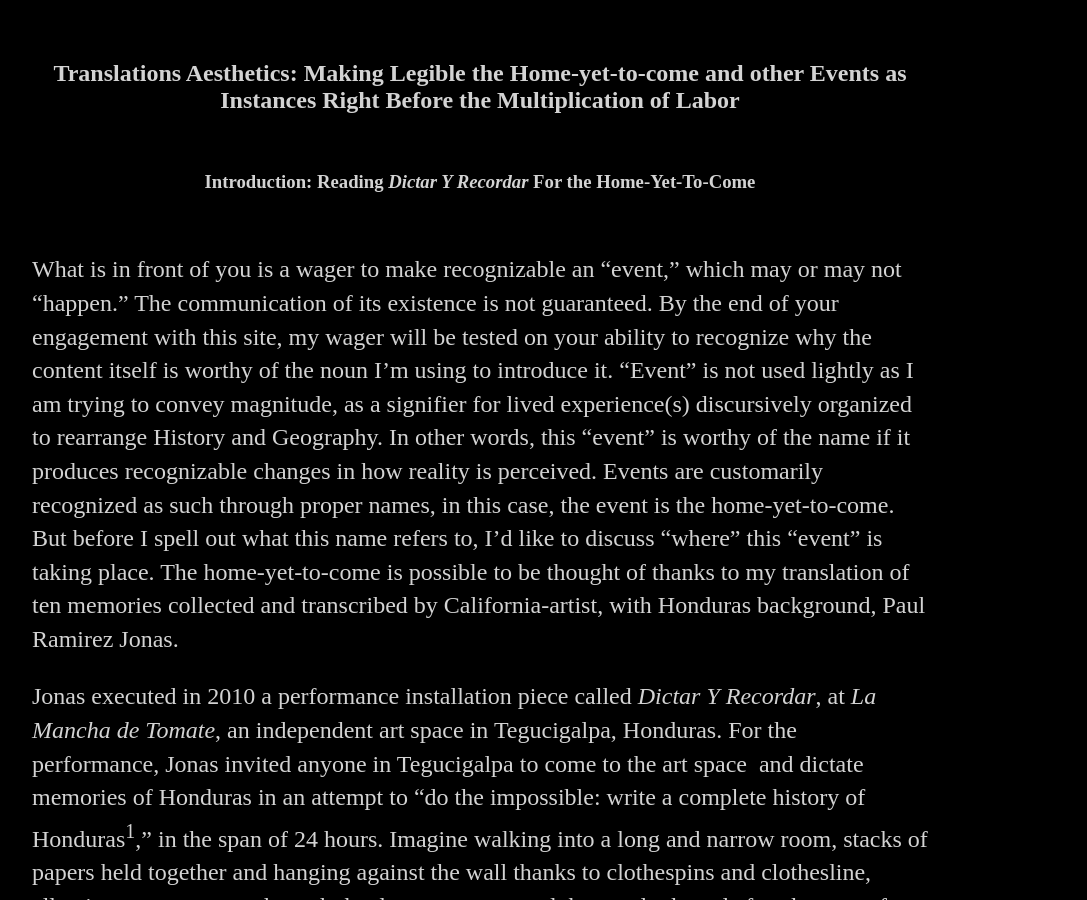
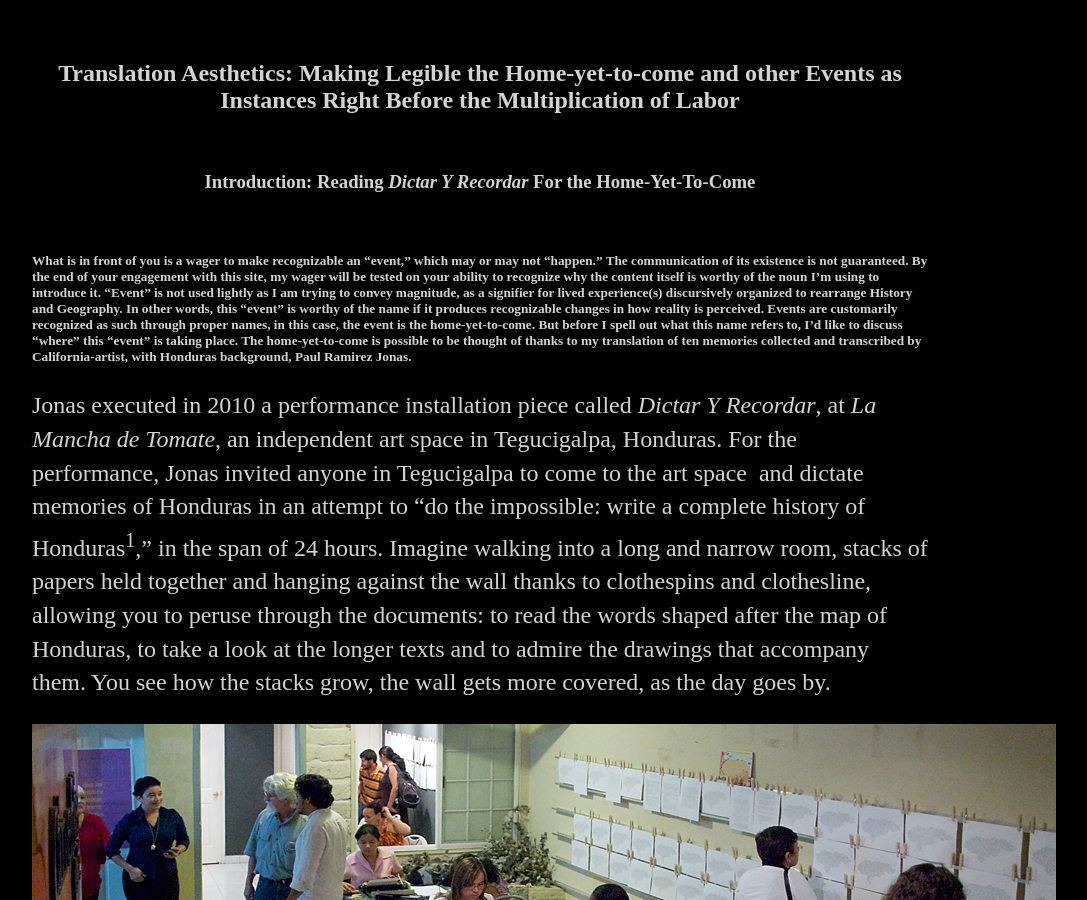
Before and after one commit to josdchavez/josdchavez.github.io, a Jekyll site: the page built from translationaesthetics/index.html, in a window 1280 px wide and 900 px high. Shown: the whole window, without its empty margins (160-1247 px from the left). Built offline with Jekyll 4.4.1, drawn with Linux system fonts in a browser that asks for light colours.

Commit message:
Update index.html

```diff
--- a/translationaesthetics/index.html
+++ b/translationaesthetics/index.html
@@ -1,13 +1,13 @@
 ---
 layout: thesis
-title: Translations Aesthetics
+title: Translation Aesthetics
 ---
 
-<div align="center"> <h2>Translations Aesthetics: Making Legible the Home-yet-to-come and other Events as Instances Right Before the Multiplication of Labor</h2></div>
+<div align="center"> <h2>Translation Aesthetics: Making Legible the Home-yet-to-come and other Events as Instances Right Before the Multiplication of Labor</h2></div>
 <br>
 <div align="center"><h3>Introduction: Reading <i>Dictar Y Recordar</i> For the Home-Yet-To-Come</h3></div>
 <br>
-<p>What is in front of you is a wager to make recognizable an “event,” which may or may not “happen.” The communication of its existence is not guaranteed. By the end of your engagement with this site, my wager will be tested on your ability to recognize why the content itself is worthy of the noun I’m using to introduce it. “Event” is not used lightly as I am trying to convey magnitude, as a signifier for lived experience(s) discursively organized to rearrange History and Geography. In other words, this “event” is worthy of the name if it produces recognizable changes in how reality is perceived. Events are customarily recognized as such through proper names, in this case, the event is the home-yet-to-come. But before I spell out what this name refers to, I’d like to discuss “where” this “event” is taking place. The home-yet-to-come is possible to be thought of thanks to my translation of ten memories collected and transcribed by California-artist, with Honduras background, Paul Ramirez Jonas.</p>
+<p><h5>What is in front of you is a wager to make recognizable an “event,” which may or may not “happen.” The communication of its existence is not guaranteed. By the end of your engagement with this site, my wager will be tested on your ability to recognize why the content itself is worthy of the noun I’m using to introduce it. “Event” is not used lightly as I am trying to convey magnitude, as a signifier for lived experience(s) discursively organized to rearrange History and Geography. In other words, this “event” is worthy of the name if it produces recognizable changes in how reality is perceived. Events are customarily recognized as such through proper names, in this case, the event is the home-yet-to-come. But before I spell out what this name refers to, I’d like to discuss “where” this “event” is taking place. The home-yet-to-come is possible to be thought of thanks to my translation of ten memories collected and transcribed by California-artist, with Honduras background, Paul Ramirez Jonas.</h5></p>
 <p>Jonas executed in 2010 a performance installation piece called <i>Dictar Y Recordar</i>, at <i>La Mancha de Tomate</i>, an independent art space in Tegucigalpa, Honduras. For the performance, Jonas invited anyone in Tegucigalpa to come to the art space  and dictate memories of Honduras in an attempt to “do the impossible: write a complete history of Honduras<sup><a href="#fn1" id="ref1">1</a></sup>,” in the span of 24 hours. Imagine walking into a long and narrow room, stacks of papers held together and hanging against the wall thanks to clothespins and clothesline, allowing you to peruse through the documents: to read the words shaped after the map of Honduras, to take a look at the longer texts and to admire the drawings that accompany them. You see how the stacks grow, the wall gets more covered, as the day goes by. </p>
 <embed src="https://josdchavez.github.io/assets/Jonas1.jpg" type='image/jpeg'>
 <embed src="https://josdchavez.github.io/assets/Jonas2.jpg" type='image/jpeg'>
```
